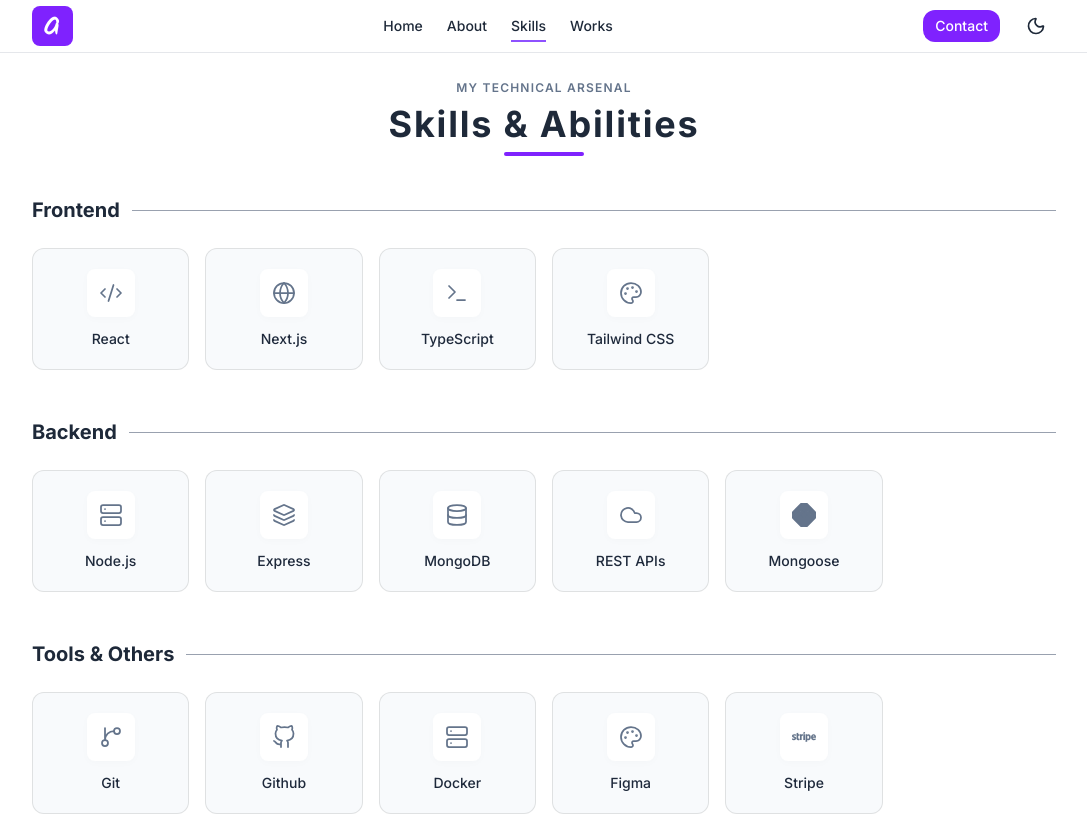
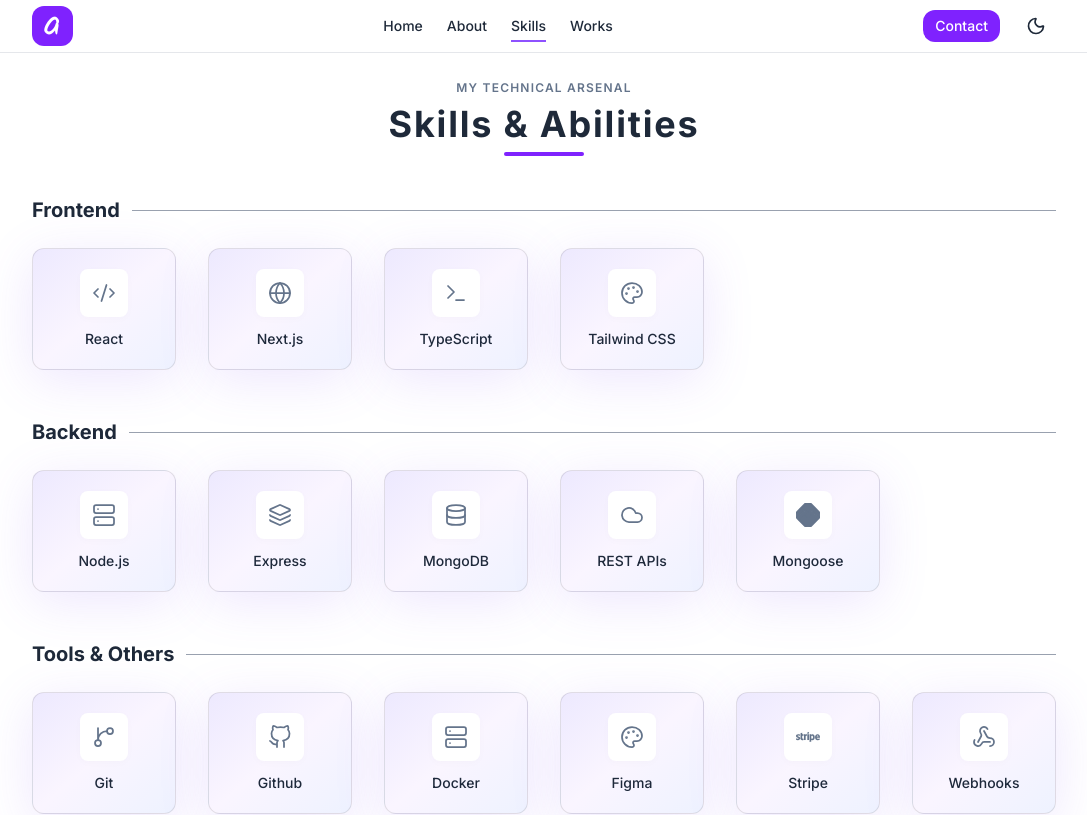
Before and after one commit to arifstk/arif-portfolio, a Next.js app: page /skills in a window 1280 px wide. Shown: the top 815 px of the page, without its empty margins (96-1183 px from the left). Built offline with nearby package versions, Linux system fonts and the light colour scheme; no server answers; the database is empty.

Commit message:
skill page ui

```diff
--- a/Constant/Constant.ts
+++ b/Constant/Constant.ts
@@ -5,6 +5,7 @@
 import { FiGithub } from "react-icons/fi";
 import { FaStripe } from "react-icons/fa6";
 import { SiMongoosedotws } from "react-icons/si";
+import { LuWebhook } from "react-icons/lu";
 
 export const NavLinks = [
   {name: 'Home', path: '/'},
@@ -132,6 +133,7 @@
       // { name: "Linux", icon: Terminal },
       { name: "Figma", icon: Palette },
       { name: "Stripe", icon: FaStripe },
+      {name: "Webhooks", icon: LuWebhook },
       // { name: "CI/CD", icon: Cpu },
     ],
   },
--- a/components/Helper/Home/Navbar/Logo.tsx
+++ b/components/Helper/Home/Navbar/Logo.tsx
@@ -14,7 +14,7 @@
     <div className="flex items-center justify-center">
       <Link href="/" className="group relative inline-block">
         <span
-          className={`${affectionateScript.className} text-4xl font-extrabold text-white transition-colors duration-300 bg-violet-600 px-3 flex items-center justify-center text-center rounded-lg`}
+          className={`${affectionateScript.className} text-4xl font-extrabold text-white transition-colors duration-300 bg-violet-600 px-3 flex items-center justify-center text-center rounded-xl`}
         >
           a
         </span>
--- a/components/ProjectGallery.tsx
+++ b/components/ProjectGallery.tsx
@@ -53,16 +53,16 @@
         <h2 className="text-sm font-semibold text-slate-900 dark:text-slate-100 uppercase tracking-wider">
           More Images
         </h2>
-        <span className="text-xs text-violet-500 font-medium tracking-widest">({images.length})</span>
+        <span className="text-xs text-violet-500 font-semibold tracking-widest">({images.length})</span>
       </div>
 
       {/* ── Thumbnail grid ─────────────────────────── */}
-      <div className="grid grid-cols-2 sm:grid-cols-3 md:grid-cols-4 xl:grid-cols-5 gap-3">
+      <div className="grid grid-cols-2 sm:grid-cols-3 md:grid-cols-4 xl:grid-cols-5 gap-3 sm:gap-4 md:gap-6">
         {images.map((src, i) => (
           <button
             key={`${src}-${i}`}
             onClick={() => setActiveIndex(i)}
-            className="group relative aspect-4/3 rounded-2xl overflow-hidden bg-slate-100 dark:bg-gray-900 border border-slate-100 dark:border-gray-800 cursor-pointer"
+            className="group relative aspect-4/3 rounded-2xl overflow-hidden bg-slate-100 dark:bg-gray-900 border border-violet-200 dark:border-gray-800 cursor-pointer"
           >
             <Image
               src={src}
--- a/components/Skills.tsx
+++ b/components/Skills.tsx
@@ -4,7 +4,7 @@
 import React from 'react';
 export default function Skills() {
   return (
-    <section id="skills" className="w-[92%] xl:w-[80%] mx-auto pt-10 md:pt-20 text-gray-800 dark:text-gray-200">
+    <section id="skills" className="w-[92%] xl:w-[80%] mx-auto pt-10 pb-13 md:pt-20 text-gray-800 dark:text-gray-200">
 
       {/* Section Header */}
       <div className="text-center mb-10">
@@ -27,7 +27,7 @@
             </h3>
 
             {/* Skills Badges/Cards Grid */}
-            <div className="grid grid-cols-2 sm:grid-cols-3 md:grid-cols-4 lg:grid-cols-6 gap-4">
+            <div className="grid grid-cols-2 sm:grid-cols-3 md:grid-cols-4 lg:grid-cols-6 gap-4 sm:gap-8">
               {category.skills.map((skill, skillIndex) => {
                 // Instantiating the dynamic icon component assigned from constants
                 const IconComponent = skill.icon;
@@ -35,7 +35,7 @@
                 return (
                   <div
                     key={skillIndex}
-                    className="group flex flex-col items-center justify-center p-5 bg-[#f8fafc] dark:bg-gray-900 dark:border-gray-700 rounded-xl border border-black/10 transition-all duration-300 hover:bg-white hover:-translate-y-1 hover:shadow-[0_10px_25px_rgba(0,123,255,0.06)] hover:border-[#007bff]/20"
+                    className="group flex flex-col items-center justify-center p-5 bg-linear-to-br from-violet-100 via-purple-50 to-indigo-50 dark:from-violet-950/40 dark:via-purple-950/20 dark:to-slate-900  dark:border-gray-700 shadow-[0_10px_50px_rgba(139,92,246,0.15)] dark:shadow-[0_10px_50px_rgba(139,92,246,0.1)] rounded-xl border border-black/10 transition-all duration-300 hover:-translate-y-1 hover:shadow-[0_10px_25px_rgba(0,123,255,0.06)] hover:border-[#007bff]/20"
                   >
                     {/* Icon Wrapper with Hover Animation */}
                     <div className="p-3 bg-white dark:bg-gray-700 dark:border-gray-400 rounded-lg text-[#64748b] dark:text-gray-300 transition-all duration-300 group-hover:text-[#2b7473] group-hover:scale-110 shadow-[0_2px_8px_rgba(0,0,0,0.02)] group-hover:shadow-[0_4px_12px_rgba(0,123,255,0.1)] mb-3">
```
